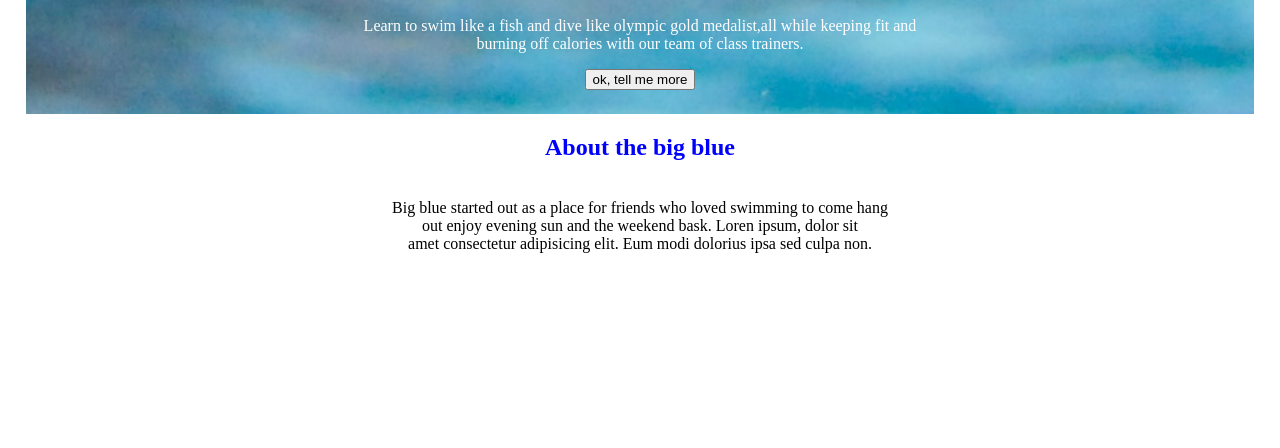
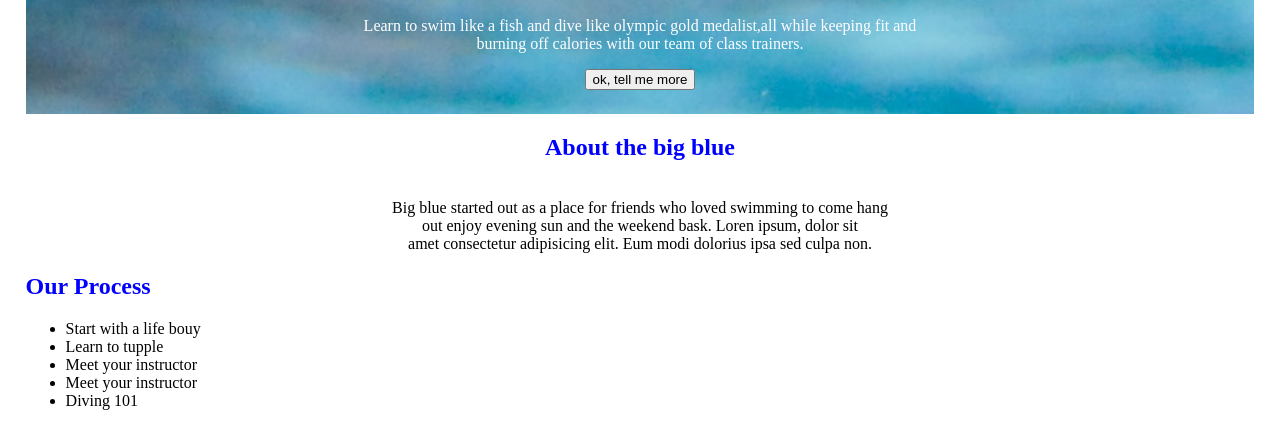
Before and after one commit to MashinaJafary/isc-test-one, a plain HTML site: page index.html in a window 1280 px wide. Shown: the part 164-612 px from the top of the page. Drawn offline with Linux system fonts and the light colour scheme.

Commit message:
Set our process section

```diff
--- a/index.html
+++ b/index.html
@@ -25,5 +25,19 @@
     Big blue started out as a place for friends who loved swimming to come hang</br>out enjoy evening sun and the weekend bask. Loren ipsum, dolor sit </br>amet consectetur adipisicing elit. Eum modi dolorius ipsa sed culpa non.
 </p>
 </section>
+<section class="ourprocess">
+    <h2>
+        Our Process
+    </h2>
+
+    <ul>
+        <li>Start with a life bouy</li>
+        <li>Learn to tupple</li>
+        <li>Meet your instructor</li>
+        <li>Meet your instructor</li>
+        <li>Diving 101</li>
+    </ul>
+
+</section>
 </body>
 </html>
```
